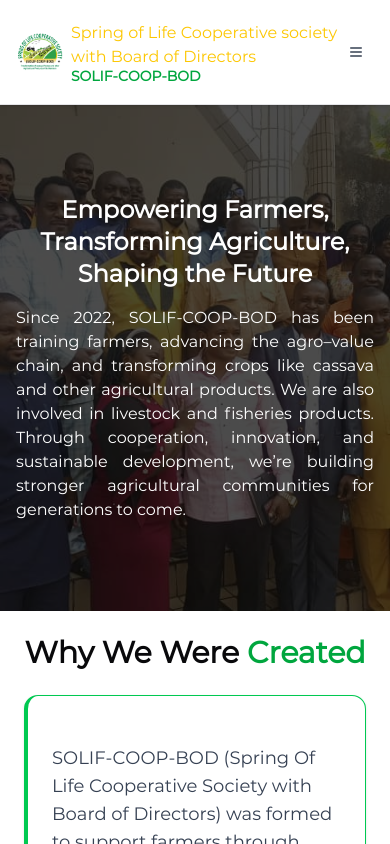
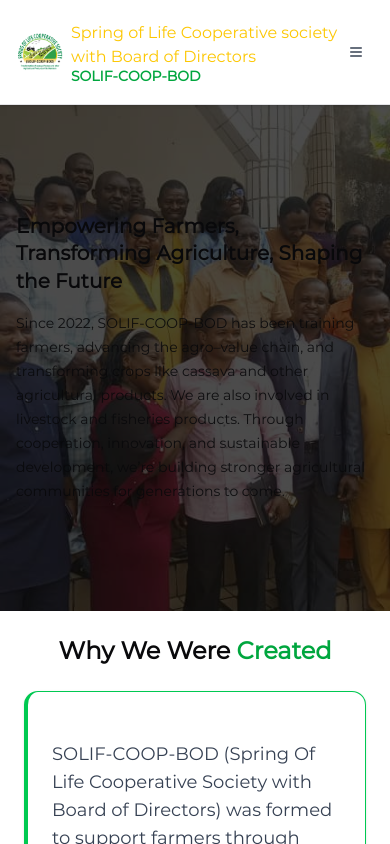
Before and after one commit to jpteks/sprint-coop, a Next.js app in the folder client/: page /about in a window 390 px wide. Shown: the top 844 px of the page. Built offline with nearby package versions, Linux system fonts and the light colour scheme.

Commit message:
changes applied on client demand

```diff
--- a/client/src/app/(home)/components/home.tsx
+++ b/client/src/app/(home)/components/home.tsx
@@ -50,8 +50,8 @@
         </div>
 
         <div className="relative z-10 text-white flex flex-col items-center">
-          <h1 className="text-xl sm:text-2xl md:text-3xl lg:text-4xl font-bold leading-snug">
-            Empowering Farmers, <span className="text-green-400">Enriching Communities</span>
+          <h1 className="text-xl  md:text-3xl lg:text-4xl font-bold leading-snug">
+            Empowering Agriculture, <span className="text-green-400">Enriching Communities</span>
           </h1>
           <p className="mt-4 max-w-full sm:max-w-xl md:max-w-2xl lg:max-w-3xl leading-6 sm:leading-7 md:leading-8 font-normal opacity-90 text-sm sm:text-base md:text-lg">
             SPRING OF LIFE Cooperative Society with Board of Directors (SOLIF-COOP-BOD) transforms
--- a/client/src/app/about/components/about.tsx
+++ b/client/src/app/about/components/about.tsx
@@ -108,10 +108,10 @@
           priority
         />
         <div className="absolute inset-0 bg-black/70 flex items-center justify-center flex-col px-4">
-          <h1 className="text-white text-2xl md:text-3xl font-bold text-center">
+          <h1 className="text-xl  md:text-3xl lg:text-4xl font-bold leading-snug">
             Empowering Farmers, Transforming Agriculture, Shaping the Future
           </h1>
-          <p className="text-white text-md md:text-xl  text-justify mt-4 max-w-3xl">
+          <p className="mt-4 max-w-full sm:max-w-xl md:max-w-2xl lg:max-w-3xl leading-6 sm:leading-7 md:leading-8 font-normal opacity-90 text-sm sm:text-base md:text-lg">
             Since 2022, SOLIF-COOP-BOD has been training farmers, advancing the
             agro–value chain, and transforming crops like cassava and other
             agricultural products. We are also involved in livestock and
@@ -124,7 +124,7 @@
 
       {/* Why We Were Created */}
       <section className="container mx-auto p-6">
-        <h2 className="text-3xl font-bold text-center mb-6">
+        <h2 className="md:text-3xl text-2xl font-bold text-center mb-6">
           Why We Were <span className="text-green-600">Created</span>
         </h2>
         <motion.div
```
